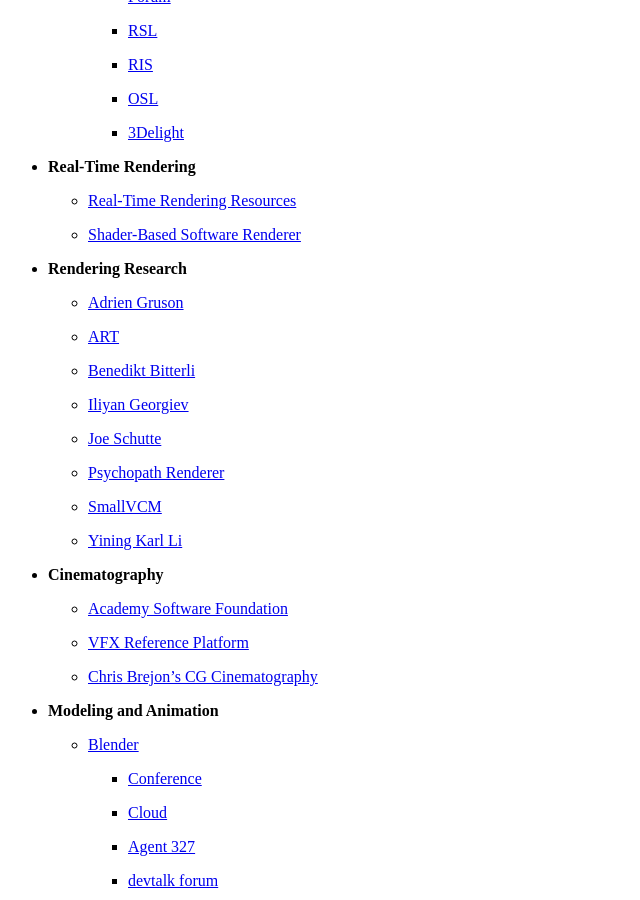
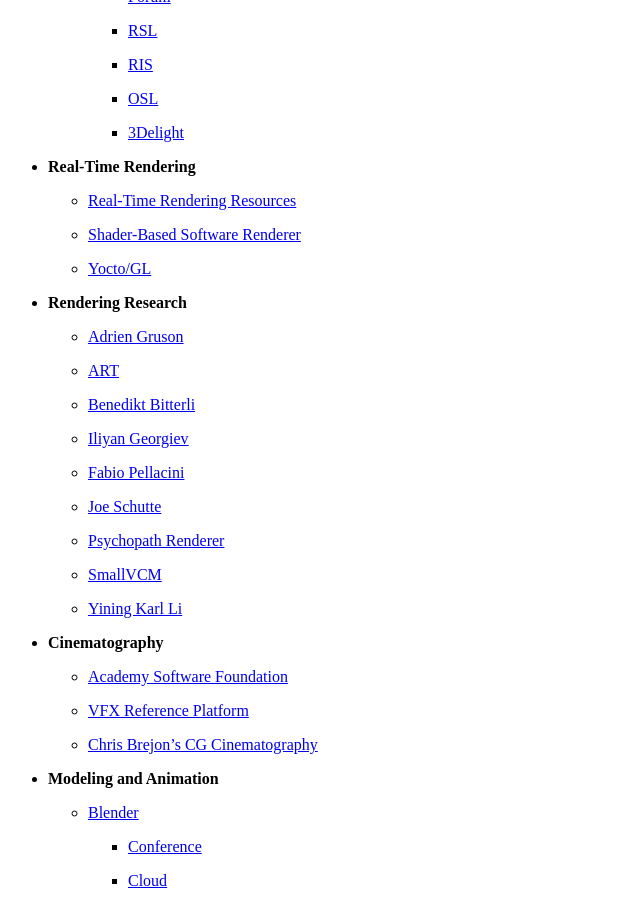
Before and after one commit to wahn/jan_walter_org, a Jekyll site: the page built from links/index.md, in a window 1280 px wide and 900 px high, scrolled down 3083 px. Shown: the whole window, without its empty margins (0-640 px from the left). Built offline with Jekyll 4.4.1, drawn with Linux system fonts in a browser that asks for light colours; Markdown is read by kramdown in place of the engine named in the settings.

Commit message:
Link to Fabio Pellacini and his Yocto/GL libraries.

```diff
--- a/links/index.md
+++ b/links/index.md
@@ -211,6 +211,8 @@
 
     - [Shader-Based Software Renderer](https://zauonlok.github.io/renderer)
 
+    - [Yocto/GL](https://xelatihy.github.io/yocto-gl)
+
 * __Rendering Research__
 
     - [Adrien Gruson](https://beltegeuse.github.io/research)
@@ -220,6 +222,8 @@
     - [Benedikt Bitterli](https://benedikt-bitterli.me)
 
     - [Iliyan Georgiev](http://www.iliyan.com/publications)
+
+    - [Fabio Pellacini](http://pellacini.di.uniroma1.it/index.html)
 
     - [Joe Schutte](https://schuttejoe.github.io)
 
```
